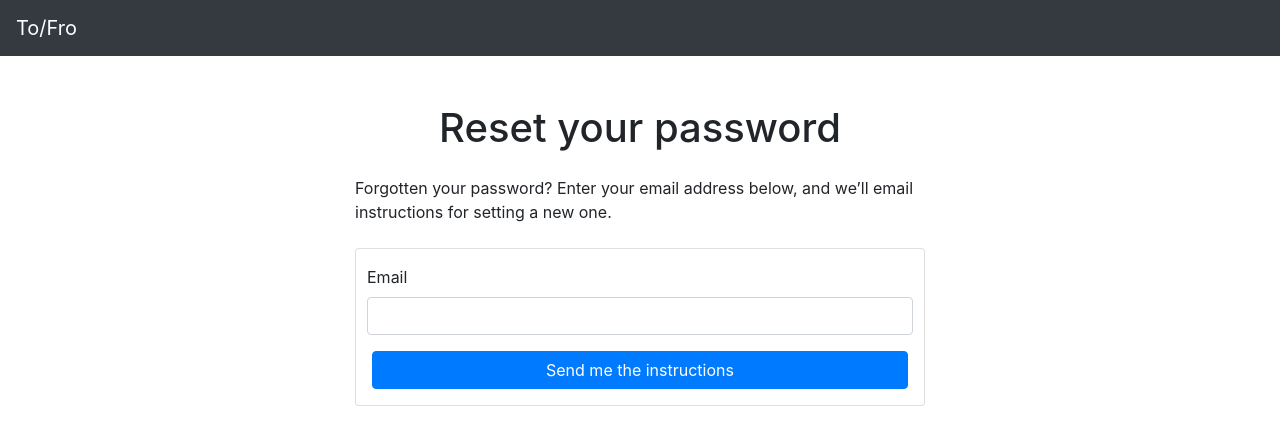
After one commit to bristolapproach/to-fro, a Django app: template core/templates/registration/password_reset_form.html in a window 1280 px wide. The commit adds this page. Shown: the top 445 px of the page. Run offline with Django 3.2, Linux system fonts and the light colour scheme; the template is opened without the code that fills it, so the values that code supplies are empty; style sheets or scripts are compiled from the project's sources; some libraries are stand-ins or nearby versions.

Commit message:
Update style of password reset flow

```diff
--- /dev/null
+++ b/core/templates/registration/password_reset_form.html
@@ -0,0 +1,25 @@
+{% extends 'layouts/application.html' %}
+
+{% block 'page_title' %}Reset your password | {% endblock %}
+{% block 'heading' %}Reset your password{% endblock %}
+
+{% block 'content' %}
+<p>
+  Forgotten your password? Enter your email address below, and we’ll email instructions for setting a new one.
+</p>
+
+<form class="card p-3 space-3" method="post">
+
+  {% if form.errors %}
+  <p class="alert alert-danger">Your username and password didn't match. Please try again.</p>
+  {% endif %}
+
+  <div class="form-row field-email">
+    <label class="form-label" for="{{form.email.id_for_label}}">Email</label>
+    <input class="form-control" name="{{form.email.html_name}}" id="{{form.email.id_for_label}}" type="email" required
+      value="{{form.email.value|default_if_none:''}}" />
+  </div>
+  <button class="btn btn-primary">Send me the instructions</button>
+  {% csrf_token %}
+</form>
+{% endblock %}
--- a/tasks/views.py
+++ b/tasks/views.py
@@ -16,21 +16,21 @@ LIST_DEFINITIONS = {
         'heading': 'Available jobs',
         'queryset': lambda helper:
             Job.objects.filter(
-                job_status__name='pending_help').filter(requester__ward__in=helper.wards.all()).filter(help_type__in=helper.help_types.all())
+                job_status__name='pending_help').filter(requester__ward__in=helper.wards.all()).filter(help_type__in=helper.help_types.all()).order_by('requested_datetime', '-job_priority')
     },
     'completed': {
         'title': 'Completed',
         'heading': 'Heading',
         'queryset': lambda helper:
             helper.job_set.filter(
-                Q(job_status__name='completed') | Q(job_status__name='couldnt_complete'))
+                Q(job_status__name='completed') | Q(job_status__name='couldnt_complete')).order_by('requested_datetime', '-job_priority')
     },
     'mine': {
         'title': 'My tasks',
         'heading': 'Heading',
         'queryset': lambda helper:
             helper.job_set.exclude(
-                Q(job_status__name='completed') | Q(job_status__name='couldnt_complete'))
+                Q(job_status__name='completed') | Q(job_status__name='couldnt_complete')).order_by('requested_datetime', '-job_priority')
     }
 }
 
--- a/tofro/urls.py
+++ b/tofro/urls.py
@@ -14,5 +14,6 @@ urlpatterns = [
     path('tasks/', include('tasks.urls')),
     path('admin/', admin.site.urls),
     path('accounts/', include('django.contrib.auth.urls')),
-    url(r'^password/$', views.change_password, name='change_password')
+    # url(r'^password/$', views.change_password, name='change_password')
+
 ] + static(settings.STATIC_URL, document_root=settings.STATIC_ROOT)
```
Also changed, not shown: core/templates/registration/login.html (renamed from templates/registration/login.html, +7 -6 lines), core/templates/registration/password_reset_done.html (added, +15 -0 lines), core/templates/registration/logged_out.html (renamed from templates/registration/logged_out.html).
